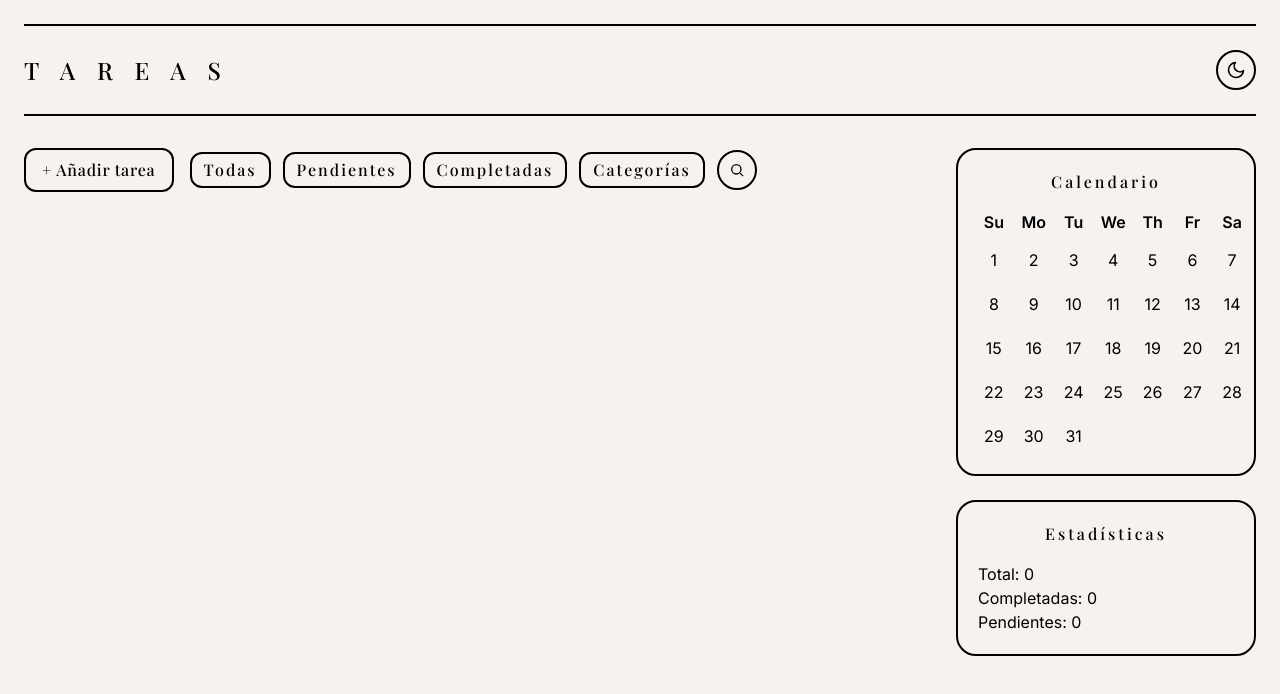
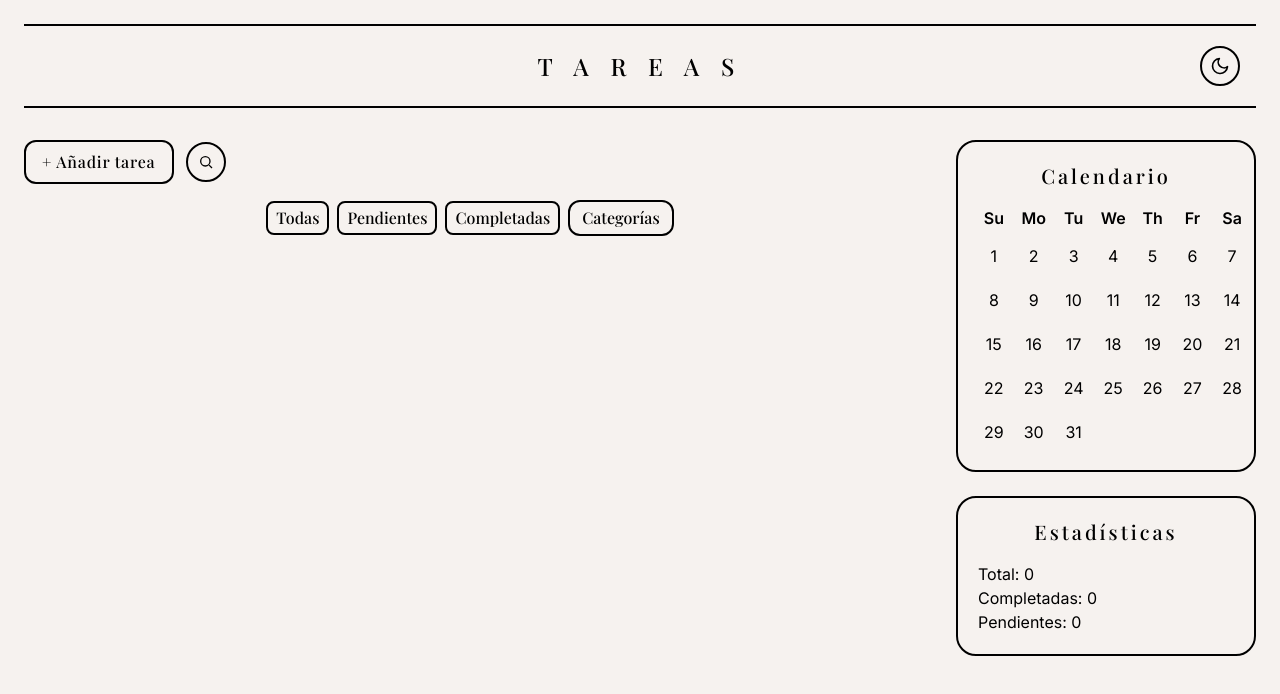
Before and after one commit to iriamsv/bootcamp-project, a plain HTML site: page index.html in a window 1280 px wide. Drawn offline with nearby package versions, Linux system fonts and the light colour scheme.

Commit message:
Arreglando interfaz móvil

```diff
--- a/app.js
+++ b/app.js
@@ -25,6 +25,8 @@ const calendar = document.getElementById("calendar");
 
 const searchButton = document.getElementById("searchButton");
 const searchInput = document.getElementById("searchInput");
+const filtersBar = document.getElementById("filtersBar");
+const searchContainer = document.getElementById("searchContainer");
 
 
 /* -------------------- ESTADO -------------------- */
@@ -72,10 +74,32 @@ categorySelect.addEventListener("change", () => {
 
 searchButton.addEventListener("click", () => {
 
-  searchInput.classList.toggle("hidden");
+  const isHidden = searchInput.classList.contains("hidden");
 
-  if (!searchInput.classList.contains("hidden")) {
+  if (isHidden) {
+
+    // abrir buscador
+    searchInput.classList.remove("hidden");
+
+    // ocultar solo los botones
+    document.querySelectorAll("#filtersBar button:not(#searchButton)")
+      .forEach(btn => btn.classList.add("hidden"));
+
     searchInput.focus();
+
+  } else {
+
+    // cerrar buscador
+    searchInput.classList.add("hidden");
+
+    // volver a mostrar filtros
+    document.querySelectorAll("#filtersBar button")
+      .forEach(btn => btn.classList.remove("hidden"));
+
+    searchInput.value = "";
+    searchText = "";
+    renderTasks();
+
   }
 
 });
--- a/index.html
+++ b/index.html
@@ -33,18 +33,20 @@ tailwind.config = {
 </head>
 
 
-<body class="bg-[#f6f2ef] text-black dark:bg-[#121212] dark:text-white p-6 font-ui">
+<body class="bg-[#f6f2ef] text-black dark:bg-[#121212] dark:text-white px-4 md:px-6 py-6 font-ui">
 
 <!-- HEADER -->
 
-<header class="border-t-2 border-b-2 border-black dark:border-white py-6 mb-8 flex justify-between items-center">
+<header class="border-t-2 border-b-2 border-black dark:border-white py-6 mb-8">
 
-<h1 class="font-title tracking-[8px] text-2xl">
+<div class="relative flex items-center justify-center w-full">
+
+<h1 class="font-title tracking-[8px] text-2xl text-center w-full">
 T A R E A S
 </h1>
 
 <button id="themeToggle"
-class="border-2 border-black dark:border-white rounded-full w-10 h-10 flex items-center justify-center hover:bg-black hover:text-white dark:hover:bg-white dark:hover:text-black transition">
+class="absolute right-4 border-2 border-black dark:border-white rounded-full w-10 h-10 flex items-center justify-center">
 
 <svg xmlns="http://www.w3.org/2000/svg"
 fill="none"
@@ -55,45 +57,67 @@ class="w-5 h-5">
 <path stroke-linecap="round"
 stroke-linejoin="round"
 stroke-width="2"
-d="M21 12.79A9 9 0 1111.21 3
-7 7 0 0021 12.79z"/>
+d="M21 12.79A9 9 0 1111.21 3 7 7 0 0021 12.79z"/>
 
 </svg>
 
 </button>
 
+</div>
+
 </header>
 
 
-<main class="flex gap-10">
+<main class="flex flex-col md:flex-row gap-10">
 
 <section class="flex-1">
 
-<div class="flex items-center gap-4 mb-6 flex-wrap">
+<!-- CONTROLES SUPERIORES -->
+
+<div class="flex flex-col gap-4 mb-6">
+
+<!-- BOTON AÑADIR -->
+
+<div class="flex items-center gap-3">
 
 <button id="openModal"
 class="border-2 border-black dark:border-white rounded-xl px-4 py-2 font-title tracking-wider">
 + Añadir tarea
 </button>
 
-<div class="filters flex items-center gap-3">
+<button id="searchButton"
+class="w-8 h-8 md:w-10 md:h-10 border-2 border-black dark:border-white rounded-full flex items-center justify-center hover:bg-black hover:text-white dark:hover:bg-white dark:hover:text-black transition">
+
+<svg viewBox="0 0 24 24" fill="none" class="w-4 h-4">
+<circle cx="11" cy="11" r="7" stroke="currentColor" stroke-width="2"/>
+<line x1="16.65" y1="16.65" x2="21" y2="21" stroke="currentColor" stroke-width="2"/>
+</svg>
+
+</button>
+
+</div>
+
+<!-- FILTROS -->
+
+<div id="filtersBar"
+class="flex items-center justify-center gap-2 flex-nowrap overflow-x-auto w-full">
 
 <button data-filter="all"
-class="border-2 border-black dark:border-white rounded-xl px-3 py-1 font-title">
+class="border-2 border-black dark:border-white rounded-lg px-2 py-[3px] text-sm md:text-base font-title">
 Todas
 </button>
 
 <button data-filter="pending"
-class="border-2 border-black dark:border-white rounded-xl px-3 py-1 font-title">
+class="border-2 border-black dark:border-white rounded-lg px-2 py-[3px] text-sm md:text-base font-title">
 Pendientes
 </button>
 
 <button data-filter="completed"
-class="border-2 border-black dark:border-white rounded-xl px-3 py-1 font-title">
+class="border-2 border-black dark:border-white rounded-lg px-2 py-[3px] text-sm md:text-base font-title">
 Completadas
 </button>
 
-<div>
+<div class="relative flex flex-col items-center">
 
 <button id="categoryButton"
 class="border-2 border-black dark:border-white rounded-xl px-3 py-1 font-title">
@@ -101,7 +125,7 @@ Categorías
 </button>
 
 <select id="categorySelect"
-class="hidden border-2 border-black dark:border-white rounded-xl px-3 py-1">
+class="hidden absolute top-full mt-2 border-2 border-black dark:border-white rounded-xl px-3 py-1 bg-[#f6f2ef] dark:bg-[#121212]">
 
 <option value="all">Todas</option>
 <option value="personal">Personal</option>
@@ -114,30 +138,18 @@ class="hidden border-2 border-black dark:border-white rounded-xl px-3 py-1">
 
 </div>
 
-<div class="flex items-center gap-2">
+</div>
 
-<button id="searchButton"
-class="w-10 h-10 border-2 border-black dark:border-white rounded-full flex items-center justify-center hover:bg-black hover:text-white dark:hover:bg-white dark:hover:text-black transition">
+</div>
 
-<svg viewBox="0 0 24 24" fill="none" class="w-4 h-4">
-<circle cx="11" cy="11" r="7" stroke="currentColor" stroke-width="2"/>
-<line x1="16.65" y1="16.65" x2="21" y2="21" stroke="currentColor" stroke-width="2"/>
-</svg>
-
-</button>
+<!-- BUSCADOR -->
 
 <input
 type="text"
 id="searchInput"
-class="hidden border-2 border-black dark:border-white rounded-xl px-3 py-1 bg-transparent"
+class="hidden border-2 border-black dark:border-white rounded-xl px-3 py-2 bg-transparent mt-3 mb-6 w-full"
 placeholder="Buscar tarea..."
 >
-
-</div>
-
-</div>
-
-</div>
 
 <ul id="tasks" class="space-y-4"></ul>
 
@@ -146,11 +158,11 @@ placeholder="Buscar tarea..."
 
 <!-- PANEL DERECHO -->
 
-<aside class="w-[300px] flex flex-col gap-6">
+<aside class="w-full md:w-[300px] flex flex-col gap-6 items-center">
 
-<div class="border-2 border-black dark:border-white rounded-[20px] p-5">
+<div class="border-2 border-black dark:border-white rounded-[20px] p-5 w-full max-w-[320px]">
 
-<h2 class="font-title tracking-[3px] text-center mb-4">
+<h2 class="font-title tracking-[3px] text-center text-xl mb-4">
 Calendario
 </h2>
 
@@ -158,9 +170,9 @@ Calendario
 
 </div>
 
-<div class="border-2 border-black dark:border-white rounded-[20px] p-5">
+<div class="border-2 border-black dark:border-white rounded-[20px] p-5 w-full max-w-[320px]">
 
-<h2 class="font-title tracking-[3px] text-center mb-4">
+<h2 class="font-title tracking-[3px] text-center text-xl mb-4">
 Estadísticas
 </h2>
 
--- a/style.css
+++ b/style.css
@@ -181,3 +181,17 @@ h1,
 .hidden {
   display: none;
 }
+
+
+/* =========================
+   OCULTAR BARRA
+========================= */
+
+#filtersBar::-webkit-scrollbar {
+  display: none;
+}
+
+#filtersBar {
+  -ms-overflow-style: none;
+  scrollbar-width: none;
+}
```
